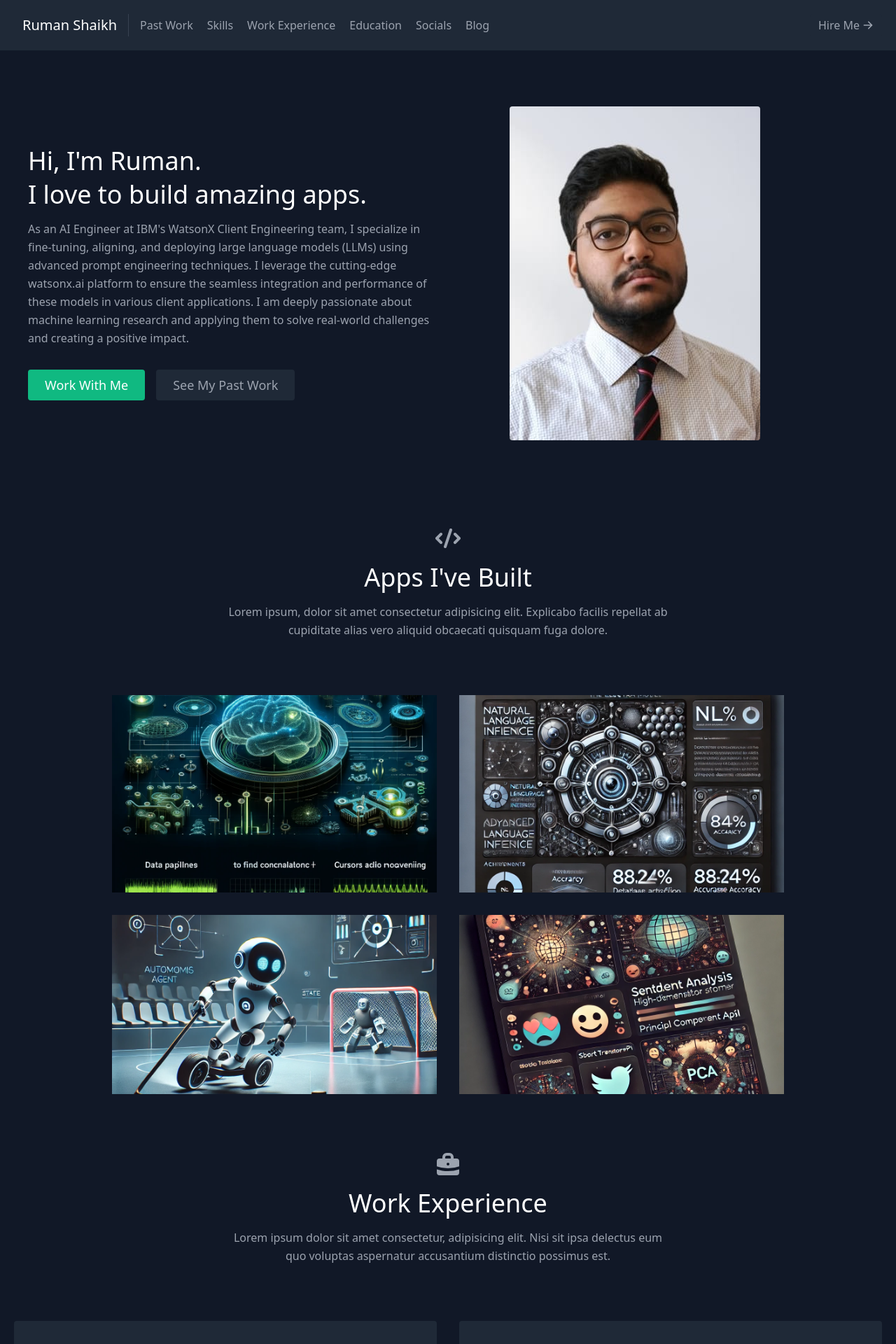
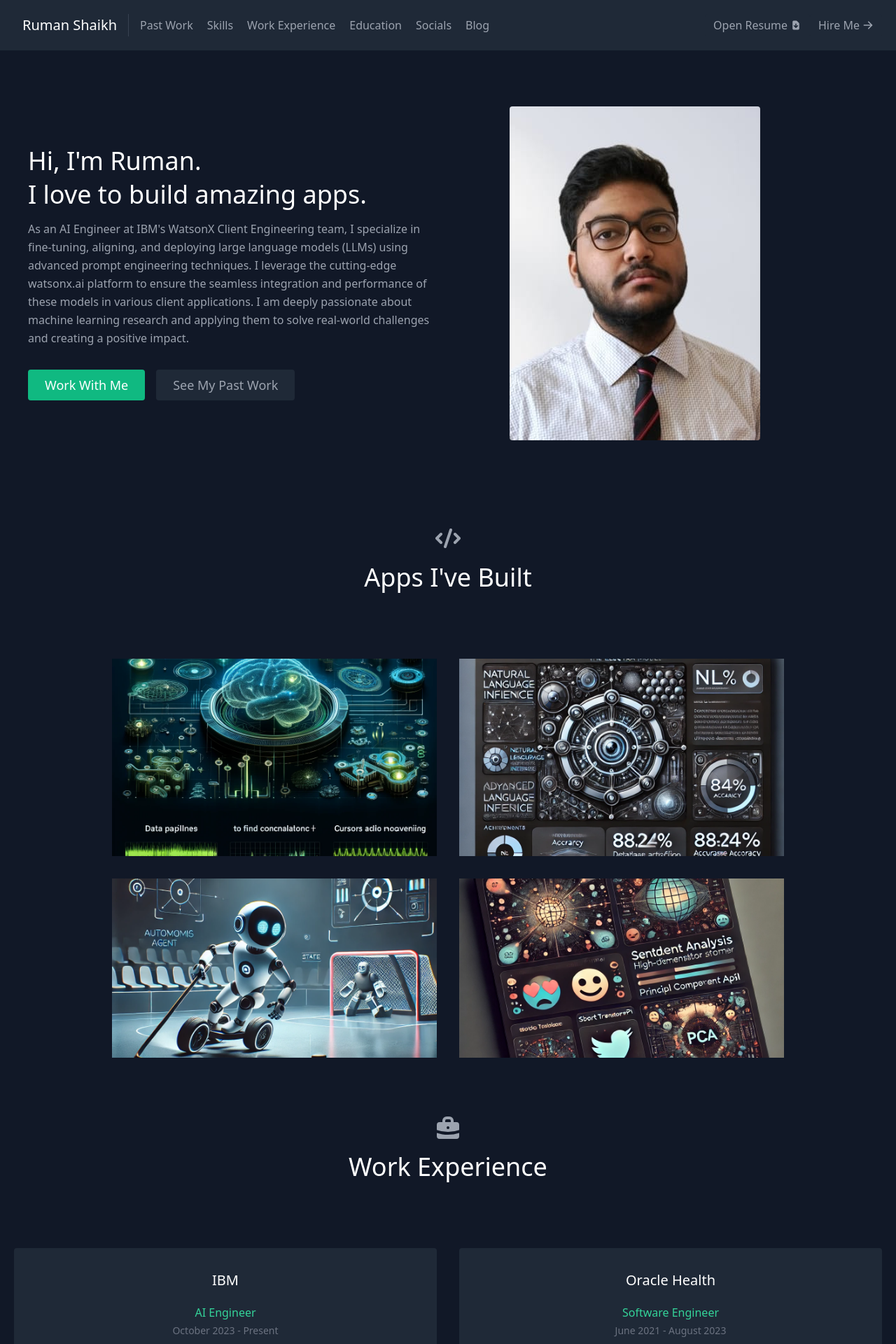
Before and after one commit to ruman-shaikh/ruman-shaikh.github.io, a React (Create React App) app: page / in a window 1280 px wide. Shown: the top 1920 px of the page at 70% size. Built offline with nearby package versions, Linux system fonts and the light colour scheme.

Commit message:
added more data and customised the site

```diff
--- a/src/components/Education.js
+++ b/src/components/Education.js
@@ -13,11 +13,11 @@ export default function Education() {
           <h1 className="sm:text-4xl text-3xl font-medium title-font mb-4 text-white text-center">
             Education
           </h1>
-          <p className="text-base leading-relaxed xl:w-2/4 lg:w-3/4 mx-auto">
+          {/* <p className="text-base leading-relaxed xl:w-2/4 lg:w-3/4 mx-auto">
             Lorem ipsum dolor sit amet consectetur, adipisicing elit. Nisi sit
             ipsa delectus eum quo voluptas aspernatur accusantium distinctio
             possimus est.
-          </p>
+          </p> */}
         </div>
         <div className="flex flex-wrap -m-4 justify-center">
           {education.map((edu, idx) => (
--- a/src/components/Navbar.js
+++ b/src/components/Navbar.js
@@ -1,6 +1,6 @@
 // src/components/Navbar.js
 
-import { ArrowRightIcon } from "@heroicons/react/solid";
+import { ArrowRightIcon, DocumentDownloadIcon } from "@heroicons/react/solid";
 import React from "react";
 
 export default function Navbar() {
@@ -36,6 +36,12 @@ export default function Navbar() {
           </a>
         </nav>
         <a
+          href="https://drive.google.com/file/d/1tTyAFtkKaNu_dXS32lWfX3a7eLejmxZr/view?usp=sharing"
+          className="inline-flex items-center bg-gray-800 border-0 py-1 px-3 focus:outline-none hover:bg-gray-700 rounded text-base mt-4 md:mt-0">
+          Open Resume
+          <DocumentDownloadIcon className="w-4 h-4 ml-1" />
+        </a>
+        <a
           href="#contact"
           className="inline-flex items-center bg-gray-800 border-0 py-1 px-3 focus:outline-none hover:bg-gray-700 rounded text-base mt-4 md:mt-0">
           Hire Me
--- a/src/components/Projects.js
+++ b/src/components/Projects.js
@@ -11,11 +11,11 @@ export default function Projects() {
           <h1 className="sm:text-4xl text-3xl font-medium title-font mb-4 text-white">
             Apps I've Built
           </h1>
-          <p className="lg:w-2/3 mx-auto leading-relaxed text-base">
+          {/* <p className="lg:w-2/3 mx-auto leading-relaxed text-base">
             Lorem ipsum, dolor sit amet consectetur adipisicing elit. Explicabo
             facilis repellat ab cupiditate alias vero aliquid obcaecati quisquam
             fuga dolore.
-          </p>
+          </p> */}
         </div>
         <div className="flex flex-wrap -m-4">
           {projects.map((project) => (
--- a/src/components/Skills.js
+++ b/src/components/Skills.js
@@ -13,11 +13,11 @@ export default function Skills() {
           <h1 className="sm:text-4xl text-3xl font-medium title-font text-white mb-4">
             Skills &amp; Technologies
           </h1>
-          <p className="text-base leading-relaxed xl:w-2/4 lg:w-3/4 mx-auto">
+          {/* <p className="text-base leading-relaxed xl:w-2/4 lg:w-3/4 mx-auto">
             Lorem ipsum dolor sit amet consectetur, adipisicing elit. Nisi sit
             ipsa delectus eum quo voluptas aspernatur accusantium distinctio
             possimus est.
-          </p>
+          </p> */}
         </div>
         <div className="flex flex-wrap lg:w-4/5 sm:mx-auto sm:mb-2 -mx-2">
           {skills.map((skill) => (
--- a/src/components/WorkExperience.js
+++ b/src/components/WorkExperience.js
@@ -13,11 +13,11 @@ export default function WorkExperience() {
           <h1 className="sm:text-4xl text-3xl font-medium title-font mb-4 text-white">
             Work Experience
           </h1>
-          <p className="text-base leading-relaxed xl:w-2/4 lg:w-3/4 mx-auto">
+          {/* <p className="text-base leading-relaxed xl:w-2/4 lg:w-3/4 mx-auto">
             Lorem ipsum dolor sit amet consectetur, adipisicing elit. Nisi sit
             ipsa delectus eum quo voluptas aspernatur accusantium distinctio
             possimus est.
-          </p>
+          </p> */}
         </div>
         <div className="flex flex-wrap -m-4 justify-center">
           {workExperience.map((experience, idx) => (
--- a/src/data.js
+++ b/src/data.js
@@ -58,7 +58,7 @@ export const projects = [
       description:
         "Built a data pipeline for ECoG data analysis, achieving a 49.3% R-square, 5ms latency reduction, and identifying correlations with specific Brodmann areas.",
       image: "ecog_pred.jpg",
-      link: "https://google.com",
+      link: "https://drive.google.com/file/d/1ht7O0FOkSPBX92Szei4XSx2vHEIV7eeS/view?usp=sharing",
     },
     {
       title: "Analyzing Dataset Artifacts using ELECTRA",
```
